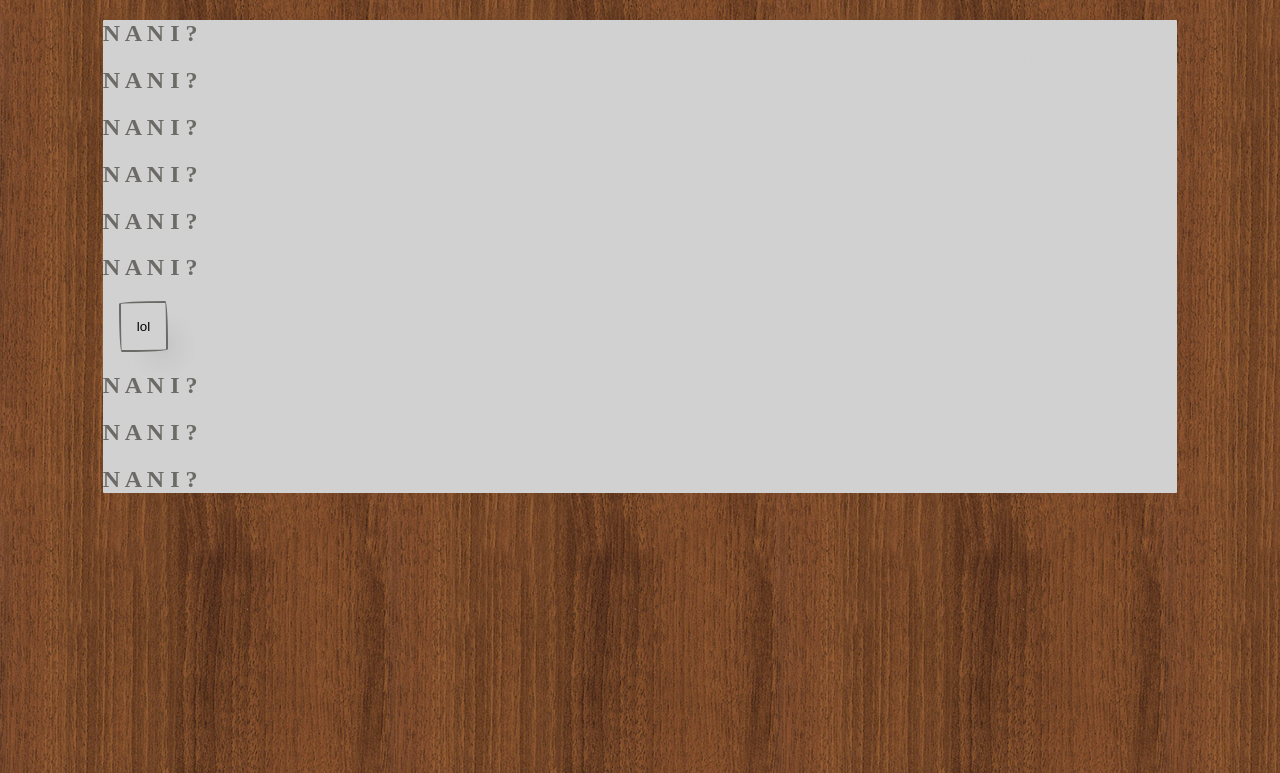
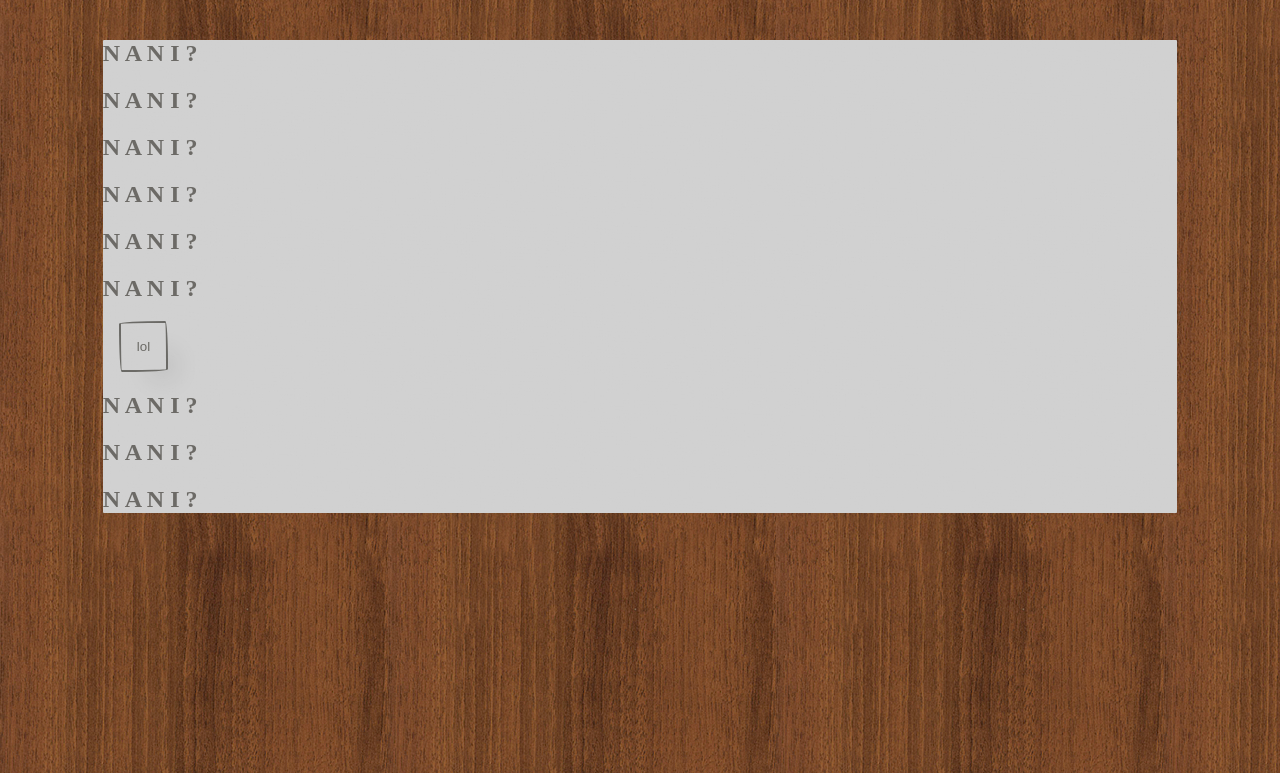
Before and after one commit to resonatingfury/resonatingfury.github.io, a PHP site: page / in a window 1280 px wide. Shown: the top 773 px of the page. Run offline with PHP 8.4, Linux system fonts and the light colour scheme.

Commit message:
Update style.css

```diff
--- a/css/style.css
+++ b/css/style.css
@@ -1,5 +1,8 @@
-body {
+html {
 	background-image: url("../images/background.png");
+}
+
+html, button {
 	color: rgba(82,80, 75, .8);
 }
 
@@ -7,6 +10,7 @@ body {
 	width: 85%;
 	height: 85%;
 	margin: auto;
+	margin-top: 40px;
 	background-image: url("../images/container_background.jpg");
 	border-radius: 1px;
 }
```
